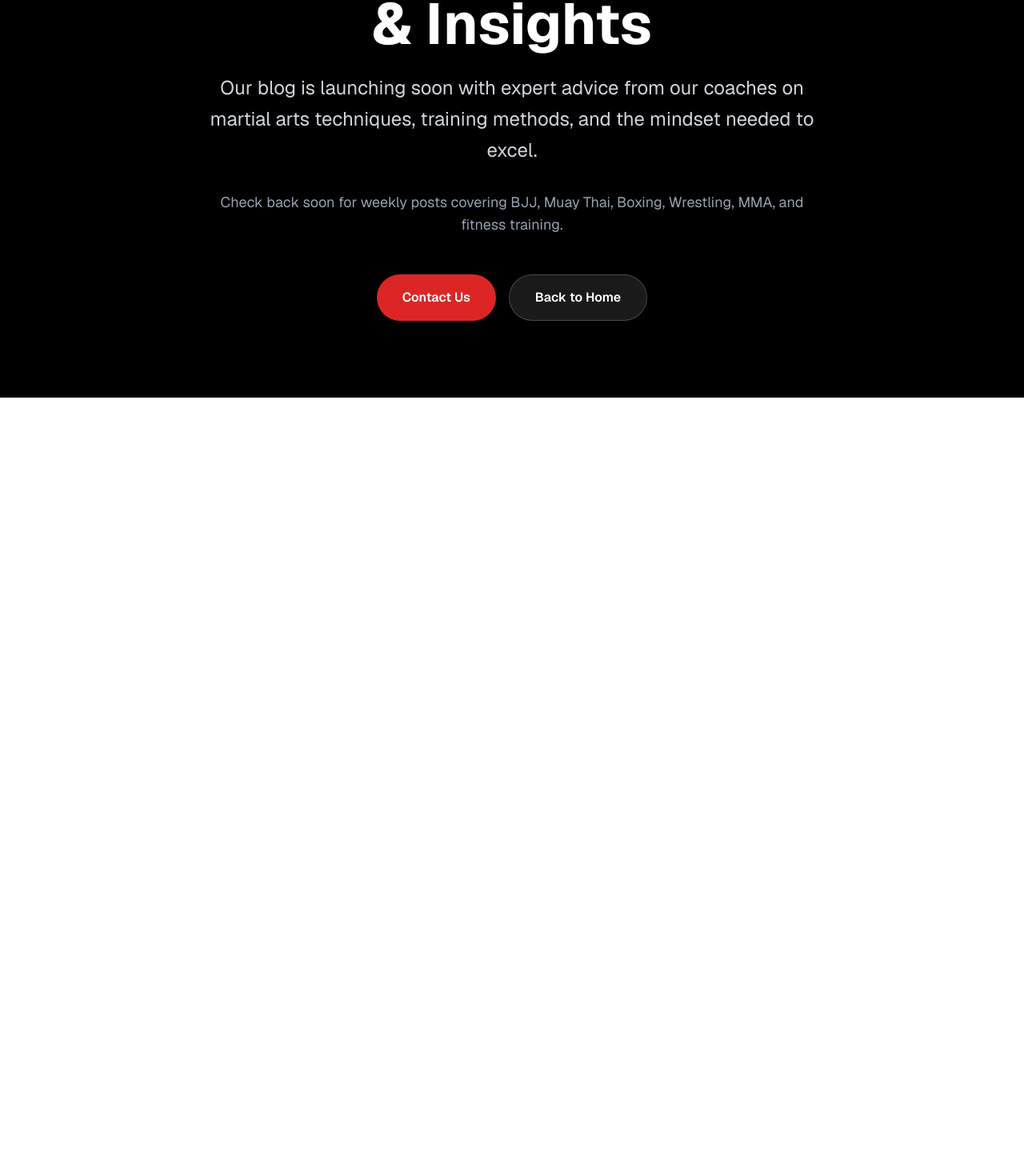
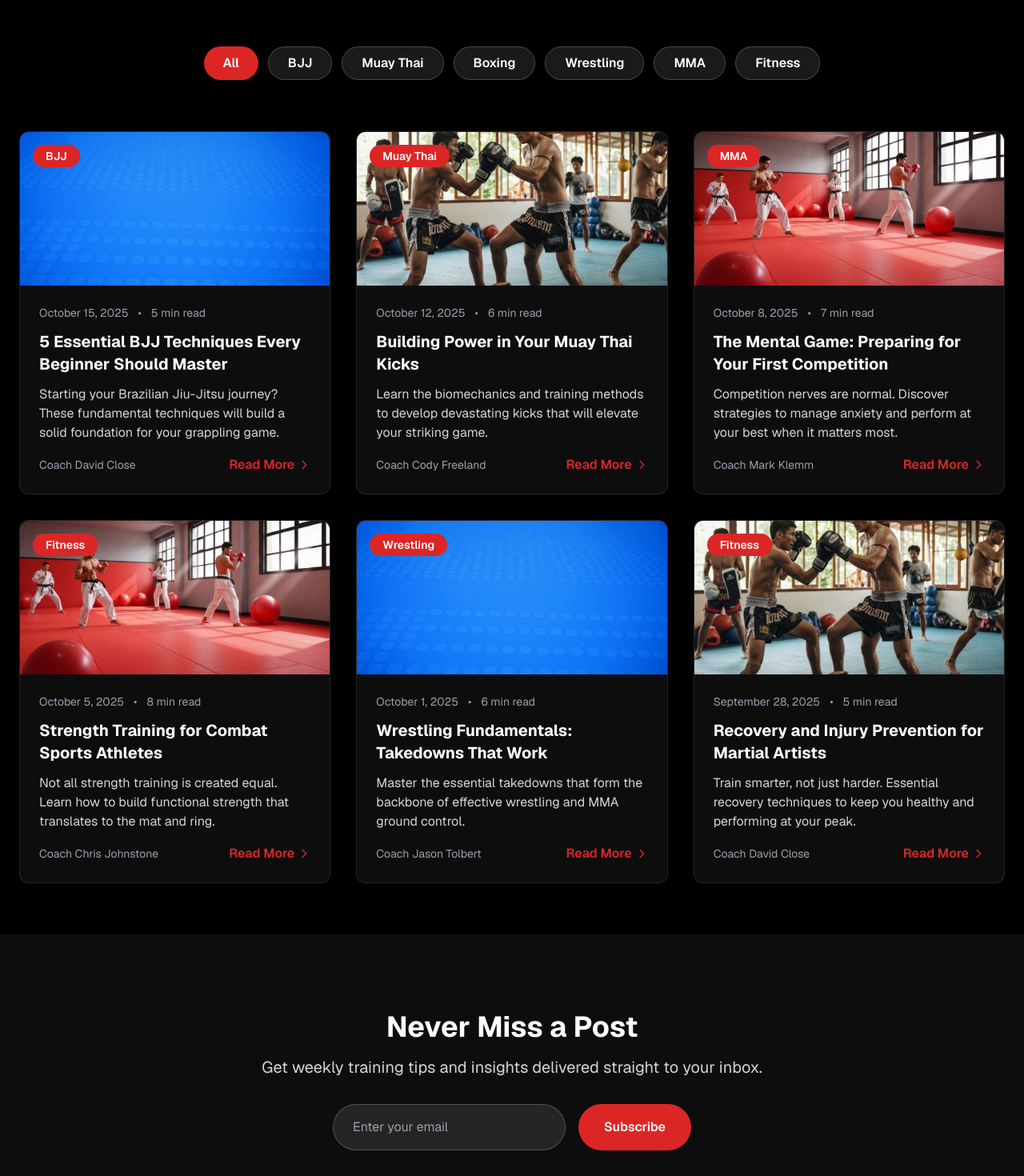
Before and after one commit to Centervert/X-Zen-Sports-Website, a Next.js app: page /blog in a window 1280 px wide. Shown: the part 308-1778 px from the top of the page at 80% size. Before the commit the page ends 805 px from the top, so only its background shows below. Built offline with nearby package versions, Linux system fonts and the light colour scheme.

Commit message:
feat: complete blog page with full functionality
Add hero section, filters, blog cards, and newsletter signup

#VERCEL_SKIP

Co-authored-by: null <212774377+vertexlabs1@users.noreply.github.com>

```diff
--- a/app/blog/page.tsx
+++ b/app/blog/page.tsx
@@ -1,52 +1,141 @@
 import { Navigation } from "@/components/navigation"
-import Link from "next/link"
+import { BlogCard } from "@/components/blog-card"
 import type { Metadata } from "next"
 
 export const metadata: Metadata = {
-  title: "Blog Coming Soon | X-Zen Sports",
+  title: "Training Tips & Insights | X-Zen Sports Blog",
   description:
-    "Our blog featuring expert martial arts and fitness advice from our coaches is launching soon. Check back for weekly training tips and insights.",
+    "Expert martial arts and fitness advice from our coaches. Weekly training tips, techniques, and insights on BJJ, Muay Thai, Boxing, Wrestling, and MMA.",
 }
+
+const blogPosts = [
+  {
+    id: 1,
+    title: "5 Essential BJJ Techniques Every Beginner Should Master",
+    excerpt:
+      "Starting your Brazilian Jiu-Jitsu journey? These fundamental techniques will build a solid foundation for your grappling game.",
+    category: "BJJ",
+    author: "Coach David Close",
+    date: "October 15, 2025",
+    readTime: "5 min read",
+    image: "/bjj-training-mat.png",
+  },
+  {
+    id: 2,
+    title: "Building Power in Your Muay Thai Kicks",
+    excerpt:
+      "Learn the biomechanics and training methods to develop devastating kicks that will elevate your striking game.",
+    category: "Muay Thai",
+    author: "Coach Cody Freeland",
+    date: "October 12, 2025",
+    readTime: "6 min read",
+    image: "/muay-thai-kickboxing-training.jpg",
+  },
+  {
+    id: 3,
+    title: "The Mental Game: Preparing for Your First Competition",
+    excerpt:
+      "Competition nerves are normal. Discover strategies to manage anxiety and perform at your best when it matters most.",
+    category: "MMA",
+    author: "Coach Mark Klemm",
+    date: "October 8, 2025",
+    readTime: "7 min read",
+    image: "/martial-arts-training-gym-with-red-equipment.jpg",
+  },
+  {
+    id: 4,
+    title: "Strength Training for Combat Sports Athletes",
+    excerpt:
+      "Not all strength training is created equal. Learn how to build functional strength that translates to the mat and ring.",
+    category: "Fitness",
+    author: "Coach Chris Johnstone",
+    date: "October 5, 2025",
+    readTime: "8 min read",
+    image: "/martial-arts-training-gym-with-red-equipment.jpg",
+  },
+  {
+    id: 5,
+    title: "Wrestling Fundamentals: Takedowns That Work",
+    excerpt: "Master the essential takedowns that form the backbone of effective wrestling and MMA ground control.",
+    category: "Wrestling",
+    author: "Coach Jason Tolbert",
+    date: "October 1, 2025",
+    readTime: "6 min read",
+    image: "/bjj-training-mat.png",
+  },
+  {
+    id: 6,
+    title: "Recovery and Injury Prevention for Martial Artists",
+    excerpt:
+      "Train smarter, not just harder. Essential recovery techniques to keep you healthy and performing at your peak.",
+    category: "Fitness",
+    author: "Coach David Close",
+    date: "September 28, 2025",
+    readTime: "5 min read",
+    image: "/muay-thai-kickboxing-training.jpg",
+  },
+]
+
+const categories = ["All", "BJJ", "Muay Thai", "Boxing", "Wrestling", "MMA", "Fitness"]
 
 export default function BlogPage() {
   return (
     <main className="min-h-screen bg-black text-white">
       <Navigation />
 
-      <div className="pt-32 pb-24">
+      <div className="pt-32 pb-16">
         <div className="container mx-auto px-6">
-          <div className="max-w-3xl mx-auto text-center">
-            <div className="mb-8">
-              <span className="inline-block bg-primary/20 text-primary border border-primary/30 px-6 py-2 rounded-full text-sm font-semibold mb-8">
-                Coming Soon
-              </span>
-            </div>
+          <div className="max-w-4xl mx-auto text-center mb-16">
+            <h1 className="text-5xl md:text-7xl font-bold mb-6 text-balance">Training Tips & Insights</h1>
+            <p className="text-xl md:text-2xl text-gray-300 leading-relaxed">
+              Expert advice from our coaches on martial arts techniques, training methods, and the mindset needed to
+              excel.
+            </p>
+          </div>
 
-            <h1 className="text-5xl md:text-7xl font-bold mb-6 text-balance">Training Tips & Insights</h1>
+          <div className="flex flex-wrap justify-center gap-3 mb-16">
+            {categories.map((category) => (
+              <button
+                key={category}
+                className={`px-6 py-2 rounded-full font-semibold transition-colors ${
+                  category === "All"
+                    ? "bg-primary text-white"
+                    : "bg-white/10 text-white border border-white/20 hover:bg-white/20"
+                }`}
+              >
+                {category}
+              </button>
+            ))}
+          </div>
 
-            <p className="text-xl md:text-2xl text-gray-300 leading-relaxed mb-8">
-              Our blog is launching soon with expert advice from our coaches on martial arts techniques, training
-              methods, and the mindset needed to excel.
+          <div className="grid grid-cols-1 md:grid-cols-2 lg:grid-cols-3 gap-8">
+            {blogPosts.map((post) => (
+              <BlogCard key={post.id} post={post} />
+            ))}
+          </div>
+        </div>
+      </div>
+
+      <div className="py-24 bg-white/5">
+        <div className="container mx-auto px-6">
+          <div className="max-w-2xl mx-auto text-center">
+            <h2 className="text-3xl md:text-4xl font-bold mb-4">Never Miss a Post</h2>
+            <p className="text-xl text-gray-300 mb-8">
+              Get weekly training tips and insights delivered straight to your inbox.
             </p>
-
-            <p className="text-lg text-gray-400 mb-12">
-              Check back soon for weekly posts covering BJJ, Muay Thai, Boxing, Wrestling, MMA, and fitness training.
-            </p>
-
-            <div className="flex flex-col sm:flex-row gap-4 justify-center">
-              <Link
-                href="/contact"
-                className="inline-flex items-center justify-center gap-2 bg-primary text-white px-8 py-4 rounded-full font-semibold hover:bg-primary/90 transition-colors"
+            <form className="flex flex-col sm:flex-row gap-4 max-w-md mx-auto">
+              <input
+                type="email"
+                placeholder="Enter your email"
+                className="flex-1 px-6 py-4 rounded-full bg-white/10 border border-white/20 text-white placeholder:text-gray-400 focus:outline-none focus:ring-2 focus:ring-primary"
+              />
+              <button
+                type="submit"
+                className="px-8 py-4 bg-primary text-white rounded-full font-semibold hover:bg-primary/90 transition-colors"
               >
-                Contact Us
-              </Link>
-              <Link
-                href="/"
-                className="inline-flex items-center justify-center gap-2 bg-white/10 text-white border border-white/20 px-8 py-4 rounded-full font-semibold hover:bg-white/20 transition-colors"
-              >
-                Back to Home
-              </Link>
-            </div>
+                Subscribe
+              </button>
+            </form>
           </div>
         </div>
       </div>
--- /dev/null
+++ b/components/blog-card.tsx
@@ -0,0 +1,63 @@
+import Image from "next/image"
+import Link from "next/link"
+
+interface BlogPost {
+  id: number
+  title: string
+  excerpt: string
+  category: string
+  author: string
+  date: string
+  readTime: string
+  image: string
+}
+
+interface BlogCardProps {
+  post: BlogPost
+}
+
+export function BlogCard({ post }: BlogCardProps) {
+  return (
+    <article className="group bg-white/5 border border-white/10 rounded-lg overflow-hidden hover:border-primary/50 transition-all duration-300">
+      <Link href={`/blog/${post.id}`} className="block">
+        <div className="relative h-48 overflow-hidden">
+          <Image
+            src={post.image || "/placeholder.svg"}
+            alt={post.title}
+            fill
+            className="object-cover group-hover:scale-105 transition-transform duration-300"
+          />
+          <div className="absolute top-4 left-4">
+            <span className="inline-block bg-primary text-white px-4 py-1 rounded-full text-sm font-semibold">
+              {post.category}
+            </span>
+          </div>
+        </div>
+
+        <div className="p-6">
+          <div className="flex items-center gap-3 text-sm text-gray-400 mb-3">
+            <span>{post.date}</span>
+            <span>•</span>
+            <span>{post.readTime}</span>
+          </div>
+
+          <h3 className="text-xl font-bold mb-3 group-hover:text-primary transition-colors line-clamp-2">
+            {post.title}
+          </h3>
+
+          <p className="text-gray-300 mb-4 line-clamp-3">{post.excerpt}</p>
+
+          <div className="flex items-center justify-between">
+            <span className="text-sm text-gray-400">{post.author}</span>
+            <span className="text-primary font-semibold group-hover:translate-x-1 transition-transform inline-flex items-center gap-1">
+              Read More
+              <svg className="w-4 h-4" fill="none" stroke="currentColor" viewBox="0 0 24 24">
+                <path strokeLinecap="round" strokeLinejoin="round" strokeWidth={2} d="M9 5l7 7-7 7" />
+              </svg>
+            </span>
+          </div>
+        </div>
+      </Link>
+    </article>
+  )
+}
```
